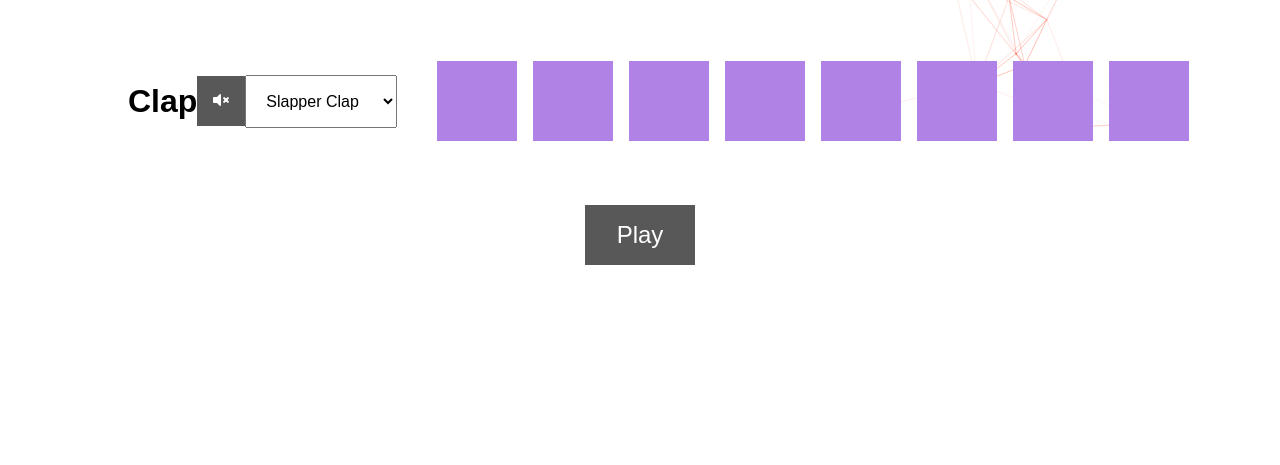
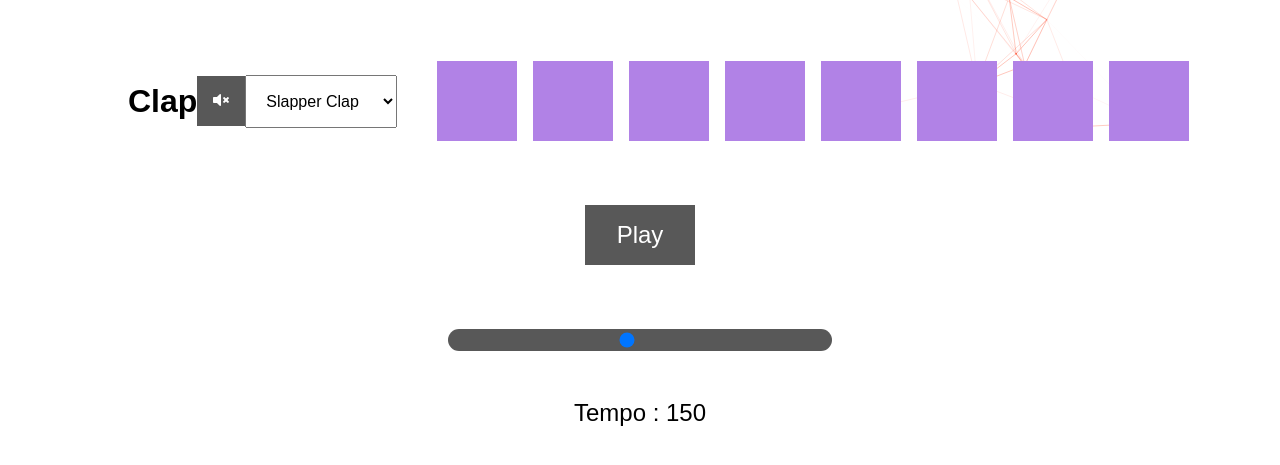
Before and after one commit to RayaneBengaoui/Beatmaker_project, a plain HTML site: page index.html in a window 1280 px wide. Shown: the part 643-1108 px from the top of the page. Before the commit the page ends 908 px from the top, so only its background shows below. Drawn offline with nearby package versions, Linux system fonts and the light colour scheme.

Commit message:
Adding the slider to modify the bpm

```diff
--- a/app.js
+++ b/app.js
@@ -23,6 +23,8 @@ class DrumKit {
     this.selects = document.querySelectorAll("select");
 
     this.muteButtons = document.querySelectorAll(".mute");
+
+    this.tempoSlider = document.querySelector(".tempo-slider");
   }
 
   repeat() {
@@ -157,6 +159,21 @@ class DrumKit {
       }
     }
   }
+
+  changeTempo(e) {
+    const tempoText = document.querySelector(".tempo-nr");
+    this.bpm = e.target.value;
+    tempoText.innerText = e.target.value;
+  }
+
+  updateTempo() {
+    clearInterval(this.isPlaying);
+    this.isPlaying = null;
+    const playButton = document.querySelector(".play");
+    if (playButton.classList.contains("active")) {
+      this.start();
+    }
+  }
 }
 
 const drumKit = new DrumKit();
@@ -186,3 +203,11 @@ drumKit.muteButtons.forEach((btn) => {
     drumKit.mute(e);
   });
 });
+
+drumKit.tempoSlider.addEventListener("input", function (e) {
+  drumKit.changeTempo(e);
+});
+
+drumKit.tempoSlider.addEventListener("change", function (e) {
+  drumKit.updateTempo();
+});
--- a/index.html
+++ b/index.html
@@ -144,6 +144,16 @@
         </div>
       </div>
       <button class="play">Play</button>
+      <div class="tempo">
+        <input
+          type="range"
+          class="tempo-slider"
+          max="300"
+          min="20"
+          value="150"
+        />
+        <p>Tempo : <span class="tempo-nr">150</span></p>
+      </div>
     </div>
 
     <audio class="kick-sound" src="./allSounds/kick-classic.wav"></audio>
--- a/style.css
+++ b/style.css
@@ -127,6 +127,28 @@ select {
   background: rgb(182, 182, 182);
 }
 
+.tempo {
+  margin: 3rem;
+  width: 30%;
+}
+
+.tempo-slider {
+  padding: 0.2rem;
+  -webkit-appearance: none;
+  margin: 1rem 0rem;
+  width: 100%;
+  position: relative;
+  background-color: rgb(88, 88, 88);
+  cursor: pointer;
+  border-radius: 1rem;
+}
+
+.tempo p {
+  font-size: 1.5rem;
+  margin: 2rem;
+  text-align: center;
+}
+
 #particles-js {
   position: absolute;
   width: 80%;
```
